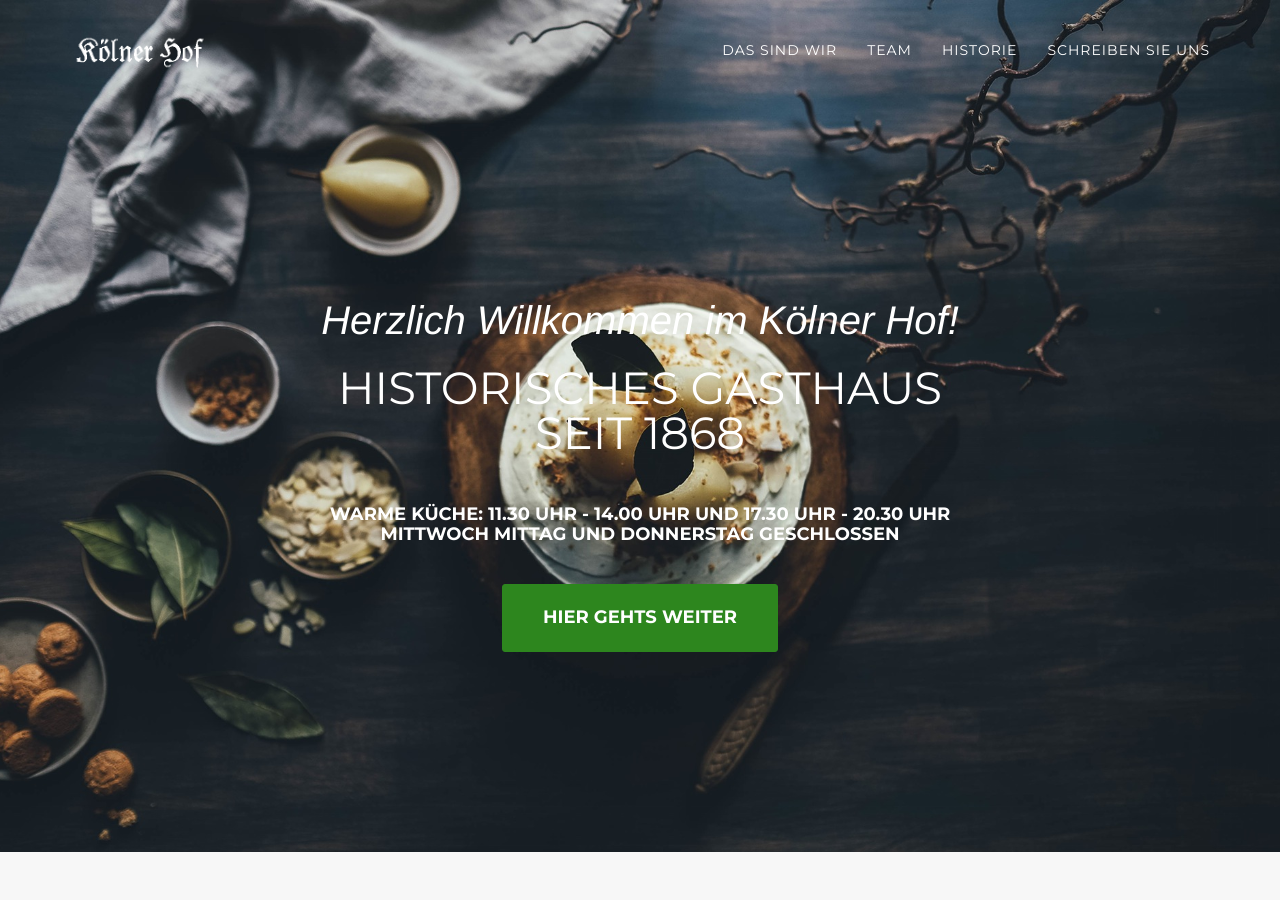
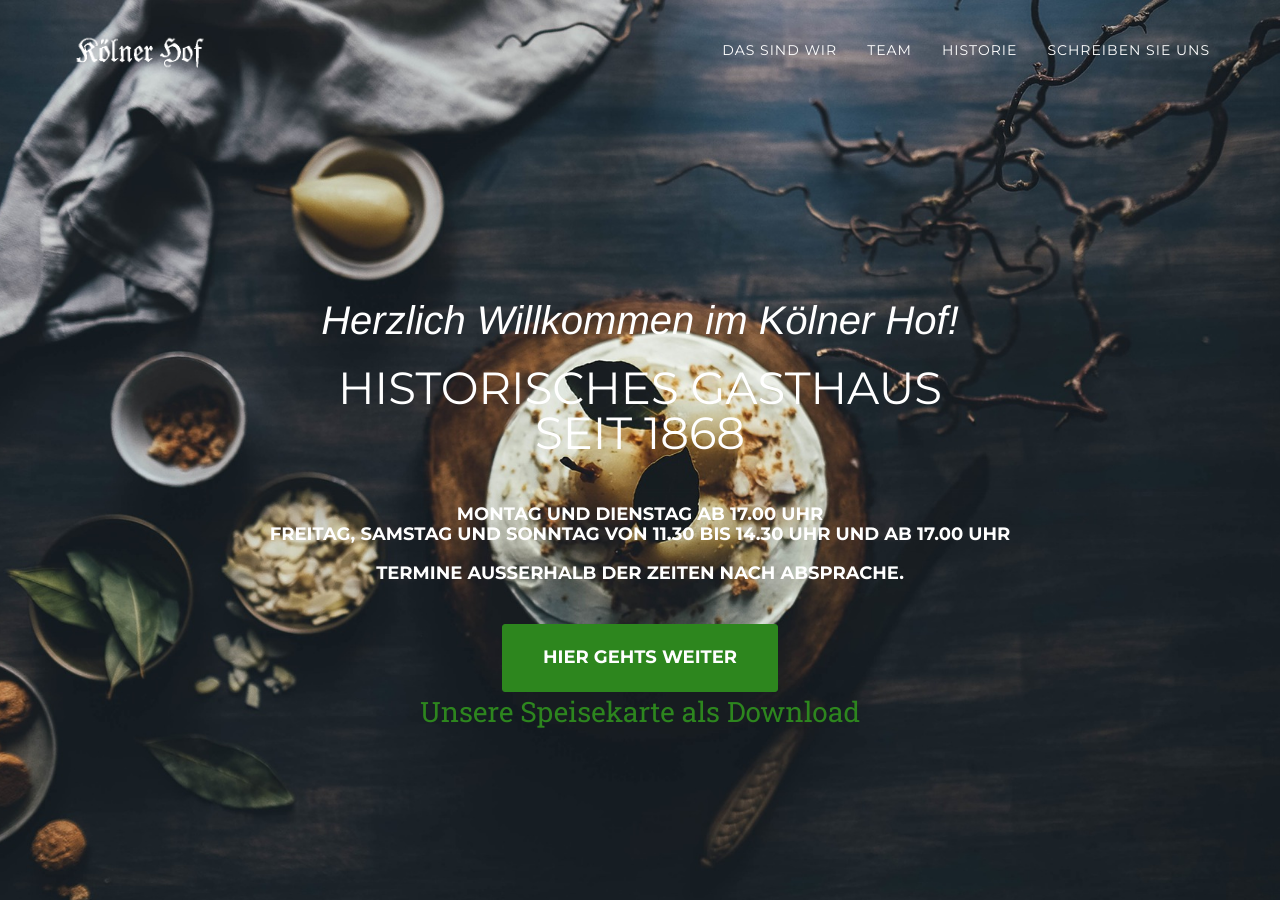
Before and after one commit to KoelnerHof/KoelnerHof.github.io, a Jekyll site: the page index.html, which Jekyll copies as it is, in a window 1280 px wide and 900 px high. Built offline with Jekyll 4.4.1, drawn with Linux system fonts in a browser that asks for light colours; nearby versions of some CDN libraries; some web fonts are replaced; library files that are not in the unit come from our copies.

Commit message:
no message

```diff
--- a/index.html
+++ b/index.html
@@ -91,11 +91,20 @@
             <div class="intro-lead-in">Herzlich Willkommen im Kölner Hof!</div>
             <div class="intro-heading">Historisches Gasthaus <br/>seit 1868</div>
             <h4 class="section-subheading text-muted" style="color: #fff">
-                Warme Küche: 11.30 Uhr - 14.00 Uhr und 17.30 Uhr - 20.30 Uhr<br/>
-                Mittwoch mittag und Donnerstag geschlossen
+                Montag und Dienstag ab 17.00 Uhr
+                <br/>
+                Freitag, Samstag und Sonntag von 11.30 bis 14.30 Uhr und
+                ab 17.00 Uhr
+                <br/>
+                &nbsp;
+                <br/>
+                Termine außerhalb der Zeiten nach Absprache.
             </h4>
             <h4>&nbsp;</h4>
             <a href="#portfolio" class="page-scroll btn btn-xl">Hier gehts weiter</a>
+
+            <br/>
+            <a style="font-size: 2em" href="Speisekarte.pdf">Unsere Speisekarte als Download</a>
         </div>
     </div>
 </header>
@@ -209,7 +218,7 @@
             </div>
         </div>
         <div class="row">
-            <div class="col-sm-4">
+            <div class="col-sm-6">
                 <div class="team-member">
                     <img src="img/team/1.jpg" class="img-responsive img-circle" alt="">
                     <h4>Peter Schnitzler</h4>
@@ -227,7 +236,7 @@
             <!--<p class="text-muted">Unsere Servicekräfte freuen sich auf Sie!</p>-->
             <!--</div>-->
             <!--</div>-->
-            <div class="col-sm-4">
+            <div class="col-sm-6">
                 <div class="team-member">
                     <img src="img/team/3.jpg" class="img-responsive img-circle" alt="">
                     <h4>Monika Schnitzler</h4>
@@ -265,7 +274,7 @@
                 <ul class="timeline">
                     <li>
                         <div class="timeline-image">
-                            <img class="img-circle img-responsive" src="img/about/1.jpg" alt="">
+                            <img class="img-circle img-responsive" src="img/schwarz.png" alt="">
                         </div>
                         <div class="timeline-panel">
                             <div class="timeline-heading">
@@ -280,7 +289,7 @@
                     </li>
                     <li class="timeline-inverted">
                         <div class="timeline-image">
-                            <img class="img-circle img-responsive" src="img/about/2.jpg" alt="">
+                            <img class="img-circle img-responsive" src="img/schwarz.png" alt="">
                         </div>
                         <div class="timeline-panel">
                             <div class="timeline-heading">
@@ -298,7 +307,7 @@
                     </li>
                     <li>
                         <div class="timeline-image">
-                            <img class="img-circle img-responsive" src="img/about/3.jpg" alt="">
+                            <img class="img-circle img-responsive" src="img/schwarz.png" alt="">
                         </div>
                         <div class="timeline-panel">
                             <div class="timeline-heading">
@@ -314,7 +323,7 @@
                     </li>
                     <li class="timeline-inverted">
                         <div class="timeline-image">
-                            <img class="img-circle img-responsive" src="img/about/4.jpg" alt="">
+                            <img class="img-circle img-responsive" src="img/schwarz.png" alt="">
                         </div>
                         <div class="timeline-panel">
                             <div class="timeline-heading">
@@ -898,13 +907,13 @@
         <div class="container">
             <div class="row">
                 <div class="col-lg-8 col-lg-offset-2">
-                    <div class="modal-body" >
+                    <div class="modal-body">
 
                         <h2>Unser Restaurant</h2>
 
                         <p class="item-intro text-muted">Text nachtragen</p>
                         <!-- Carousel Start-->
-                        <div id="carousel-restaurant"  class="carousel slide" data-ride="carousel" >
+                        <div id="carousel-restaurant" class="carousel slide" data-ride="carousel">
 
 
                             <!-- Wrapper for slides -->
@@ -959,11 +968,12 @@
                     <div class="modal-body">
                         <h2>Unser Hotel</h2>
 
-                        <p class="item-intro text-muted">Wir verfügen über 7 gemütlich eingerichtete Doppelzimmer, die mit Sat-TV und Bad mit Dusche
+                        <p class="item-intro text-muted">Wir verfügen über 7 gemütlich eingerichtete Doppelzimmer, die
+                            mit Sat-TV und Bad mit Dusche
                             und WC ausgestattet sind. Die drei Zimmer auf der zweiten Etage verfügen über einen weiteren
                             Wohnraum mit bequemer Sitzgruppe.</p>
                         <!-- Carousel Start-->
-                        <div id="carousel-hotel"  class="carousel slide" data-ride="carousel" >
+                        <div id="carousel-hotel" class="carousel slide" data-ride="carousel">
 
 
                             <!-- Wrapper for slides -->
@@ -1020,7 +1030,7 @@
 
                         <p class="item-intro text-muted">Text nachtragen</p>
                         <!-- Carousel Start-->
-                        <div id="carousel-ahrtal"  class="carousel slide" data-ride="carousel" >
+                        <div id="carousel-ahrtal" class="carousel slide" data-ride="carousel">
 
 
                             <!-- Wrapper for slides -->
```
Also changed, not shown: img/schwarz.png (added), 1 other file. Lines whose indentation alone changed are shown as unchanged.
